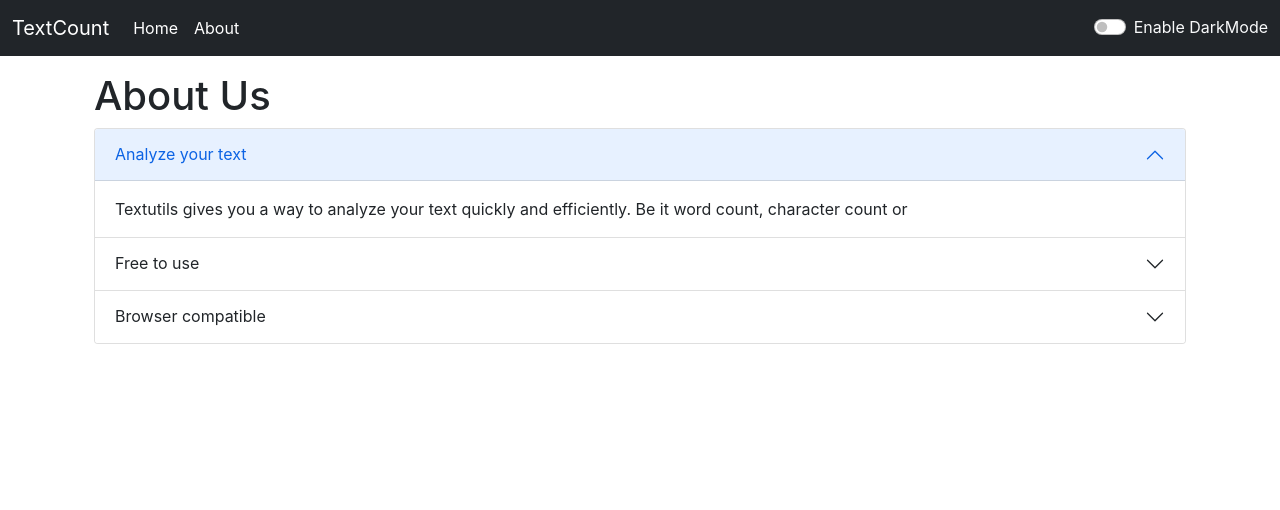
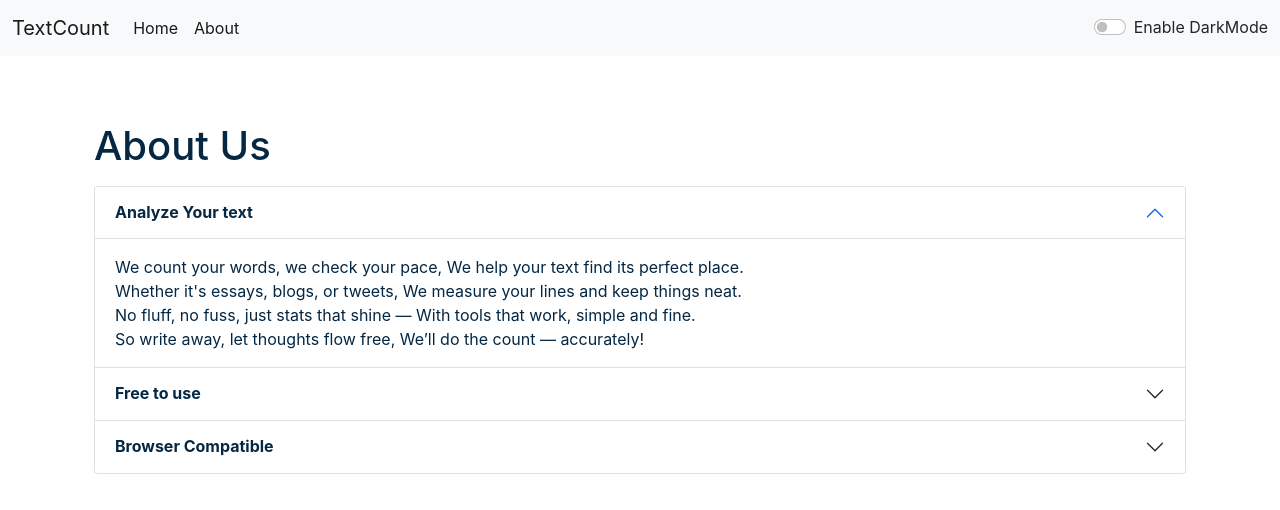
Before and after one commit to Vaduni/React, a React (Create React App) app: page /#/about in a window 1280 px wide. Shown: the top 510 px of the page. Built offline with nearby package versions, Linux system fonts and the light colour scheme.

Commit message:
finalized

```diff
--- a/package.json
+++ b/package.json
@@ -16,7 +16,7 @@
   },
   "scripts": {
     "predeploy": "npm run build",
-  "deploy": "gh-pages -d build",
+    "deploy": "gh-pages -d build",
     "start": "react-scripts start",
     "build": "react-scripts build",
     "test": "react-scripts test",
@@ -39,5 +39,8 @@
       "last 1 firefox version",
       "last 1 safari version"
     ]
+  },
+  "devDependencies": {
+    "gh-pages": "^6.3.0"
   }
 }
--- a/src/App.js
+++ b/src/App.js
@@ -1,20 +1,20 @@
-import './App.css';
-import About from './components/About';
-import Alert from './components/Alert';
-import NavBar from './components/NavBar';
-import TextForm from './components/TextForm';
-import React, { useState } from 'react';
+import "./App.css";
+import About from "./components/About";
+import Alert from "./components/Alert";
+import NavBar from "./components/NavBar";
+import TextForm from "./components/TextForm";
+import React, { useState } from "react";
 
 import { HashRouter, Routes, Route } from "react-router-dom";
 
 function App() {
-  const [mode, setMode] = useState('dark');
+  const [mode, setMode] = useState("light");
   const [alert, setAlert] = useState(null);
 
   const showAlert = (message, type) => {
     setAlert({
       msg: message,
-      type: type
+      type: type,
     });
     setTimeout(() => {
       setAlert(null);
@@ -22,16 +22,15 @@ function App() {
   };
 
   const toggleMode = () => {
-    if (mode === 'light') {
-      setMode('dark');
-      document.body.style.backgroundColor = '#0c2b3e';
-      document.body.style.color = 'white';
+    if (mode === "light") {
+      setMode("dark");
+      document.body.style.backgroundColor = "#0c2b3e";
+      document.body.style.color = "white";
       showAlert("Dark mode has been enabled", "success");
     } else {
-      setMode('light');
+      setMode("light");
       document.body.style.backgroundColor = "white";
       document.body.style.color = "#0c2b3e";
-      showAlert("Light mode has been enabled", "success");
     }
   };
 
@@ -52,14 +51,23 @@ function App() {
   </Router>
    */}
 
-
       <HashRouter>
         <NavBar title="TextCount" mode={mode} toggleMode={toggleMode} />
         <Alert alert={alert} />
         <div className="container my-3">
           <Routes>
-    <Route path="/" element={<TextForm showAlert={showAlert} heading="Enter text to analyze" mode={mode} />} />
-    <Route path="/about" element={<About />} />
+          <Route path="/about" element={<About mode={mode} />} />
+            <Route
+              path="/"
+              element={
+                <TextForm
+                  showAlert={showAlert}
+                  heading=" Track your words, Polish your message! "
+                  mode={mode}
+                />
+              }
+            />
+
           </Routes>
         </div>
       </HashRouter>
--- a/src/components/About.js
+++ b/src/components/About.js
@@ -1,49 +1,114 @@
-import React from 'react'
+import React from "react";
 
-export default function About() {
+export default function About(props) {
+  // const [myStyle, setMyStyle] = useState({
+  //     color: 'black',
+  //     backgroundColor: 'white'
+  // })
+  let myStyle = {
+    color: props.mode === "dark" ? "white" : "#042743",
+    backgroundColor: props.mode === "dark" ? "rgb(36 74 104)" : "white",
+  };
+
   return (
-    <>
-    <div className='container'>
-                <h1 className='my-2'>About Us</h1>
+    <div className="container">
+      <h1
+        className="my-3"
+        style={{ color: props.mode === "dark" ? "white" : "#042743" }}
+      >
+        About Us
+      </h1>
       <div className="accordion" id="accordionExample">
         <div className="accordion-item">
           <h2 className="accordion-header" id="headingOne">
-            <button className="accordion-button" type="button" data-bs-toggle="collapse" data-bs-target="#collapseOne" aria-expanded="true" aria-controls="collapseOne">
-              Analyze your text
+            <button
+              className="accordion-button"
+              type="button"
+              style={myStyle}
+              data-bs-toggle="collapse"
+              data-bs-target="#collapseOne"
+              aria-expanded="true"
+              aria-controls="collapseOne"
+            >
+              <strong>Analyze Your text </strong>
             </button>
           </h2>
-            <div id="collapseOne" className="accordion-collapse collapse show" aria-labelledby="headingOne" data-bs-parent="#accordionExample">
-            <div className="accordion-body">
-            Textutils gives you a way to analyze your text quickly and efficiently. Be it word count, character count or
+          <div
+            id="collapseOne"
+            className="accordion-collapse collapse show"
+            aria-labelledby="headingOne"
+            data-bs-parent="#accordionExample"
+          >
+            <div className="accordion-body" style={myStyle}>
+              We count your words, we check your pace, We help your text find
+              its perfect place.<br></br>
+              Whether it's essays, blogs, or tweets, We measure your lines and
+              keep things neat.<br></br>
+              No fluff, no fuss, just stats that shine — With tools that work,
+              simple and fine.<br></br>
+              So write away, let thoughts flow free, We’ll do the count —
+              accurately!
             </div>
           </div>
         </div>
         <div className="accordion-item">
           <h2 className="accordion-header" id="headingTwo">
-            <button className="accordion-button collapsed" type="button" data-bs-toggle="collapse" data-bs-target="#collapseTwo" aria-expanded="false" aria-controls="collapseTwo">
-               Free to use
+            <button
+              className="accordion-button collapsed"
+              style={myStyle}
+              type="button"
+              data-bs-toggle="collapse"
+              data-bs-target="#collapseTwo"
+              aria-expanded="false"
+              aria-controls="collapseTwo"
+            >
+              <strong>Free to use </strong>
             </button>
           </h2>
-            <div id="collapseTwo" className="accordion-collapse collapse" aria-labelledby="headingTwo" data-bs-parent="#accordionExample">
-            <div className="accordion-body">
-            TextUtils is a free character counter tool that provides instant character count & word count statistics for a given text. Textutils reports the number of words and characters. Thus it is suitable for writing text with word/ character limit.
+          <div
+            id="collapseTwo"
+            className="accordion-collapse collapse"
+            aria-labelledby="headingTwo"
+            data-bs-parent="#accordionExample"
+          >
+            <div className="accordion-body" style={myStyle}>
+              "Write without fear, Edit without mercy - It's TextCount"<br></br>
+              TextUtils is a free character counter tool that provides instant
+              character count & word count statistics for a given text.
+              TextUtils reports the number of words and characters. Thus it is
+              suitable for writing text with word/ character limit.
             </div>
           </div>
         </div>
         <div className="accordion-item">
           <h2 className="accordion-header" id="headingThree">
-            <button className="accordion-button collapsed" type="button" data-bs-toggle="collapse" data-bs-target="#collapseThree" aria-expanded="false" aria-controls="collapseThree">
-              Browser compatible
+            <button
+              className="accordion-button collapsed"
+              style={myStyle}
+              type="button"
+              data-bs-toggle="collapse"
+              data-bs-target="#collapseThree"
+              aria-expanded="false"
+              aria-controls="collapseThree"
+            >
+              <strong>Browser Compatible </strong>
             </button>
           </h2>
-            <div id="collapseThree" className="accordion-collapse collapse" aria-labelledby="headingThree" data-bs-parent="#accordionExample">
-            <div className="accordion-body">
-            This word counter software works in any web browsers such as Chrome, Firefox, Internet Explorer, Safari, Opera. It suitis to count characters in facebook, blog, books, excel document, pdf document, essays, etc.
+          <div
+            id="collapseThree"
+            className="accordion-collapse collapse"
+            aria-labelledby="headingThree"
+            data-bs-parent="#accordionExample"
+          >
+            <div className="accordion-body" style={myStyle}>
+              This word counter software works in any web browsers such as
+              Chrome, Firefox, Internet Explorer, Safari, Opera. It suits to
+              count characters in facebook, blog, books, excel document, pdf
+              document, essays, etc.
             </div>
           </div>
         </div>
       </div>
     </div>
-    </>
-  )
+  );
 }
--- a/src/components/Alert.js
+++ b/src/components/Alert.js
@@ -7,14 +7,16 @@ function Alert(props) {
     return lower.charAt(0).toUpperCase() + lower.slice(1);
   };
   return (
-    props.alert && (
+    <div style={{height: "50px"}}>
+    {props.alert && (
       <div
         className={`alert alert-${props.alert.type} alert-dismissible fade show`}
         role="alert"
       >
         <strong>{capitalize(props.alert.type)}</strong> {props.alert.msg}
+        </div>
+      )}
       </div>
-    )
-  );
+  )
 }
 export default Alert;
```
Also changed, not shown: src/components/NavBar.js (+6 -4 lines), src/components/TextForm.js (+28 -16 lines), 1 other file (tests, documents, lock files or other folders). Lines whose indentation alone changed are shown as unchanged.
